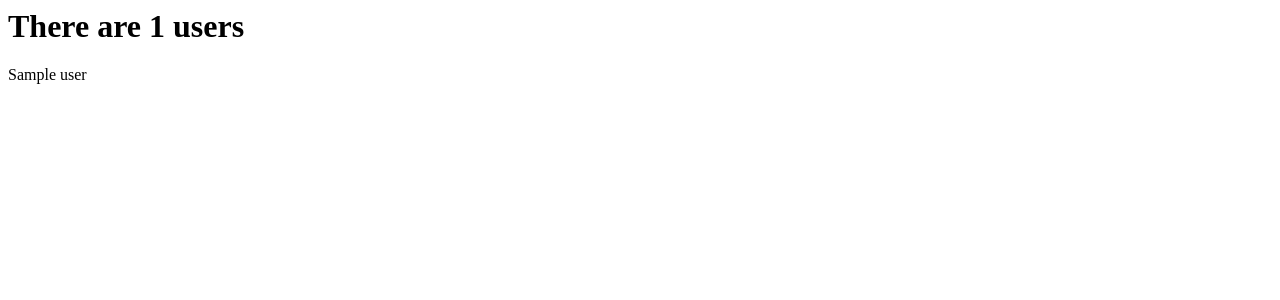
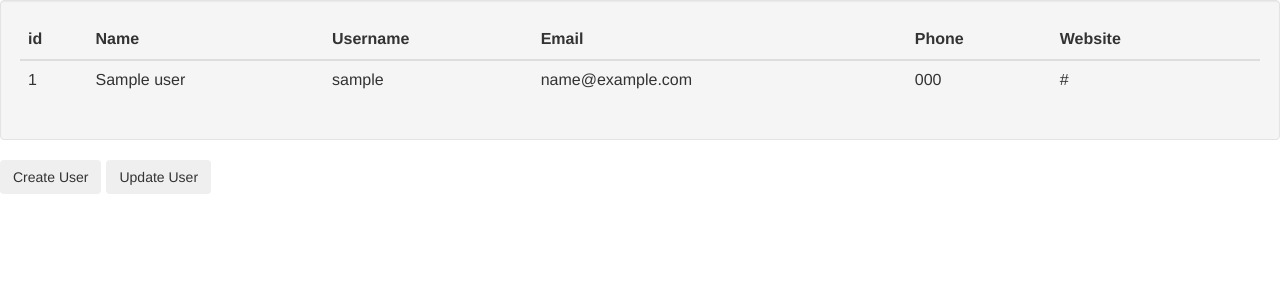
Before and after one commit to zkatemor/users-api, a Python web app: template templates/index.html in a window 1280 px wide. Shown: the top 300 px of the page. Run offline with Jinja, Linux system fonts and the light colour scheme; the template is opened without the code that fills it: most values are stand-ins (such as "Sample title", 1, 10 or a date in 2020); some libraries are stand-ins or nearby versions.

Commit message:
create html-table + get users

```diff
--- a/config.py
+++ b/config.py
@@ -4,6 +4,6 @@ import os
 class Config:
     DEBUG = True
     APPLICATION_DIR = os.path.dirname(os.path.realpath(__file__))
-    SQL_ALCHEMY_DB_URL = 'sqlite:///%s/users.db?check_same_thread=False' % APPLICATION_DIR
-    CELERY_BROKER_URL = 'redis://localhost:6379'
-    CELERY_RESULT_BACKEND = 'redis://localhost:6379'
+    SQLALCHEMY_DATABASE_URI = 'sqlite:///%s/users.db?check_same_thread=False' % APPLICATION_DIR
+    CELERY_BROKER_URL = 'redis://localhost:6379/0'
+    CELERY_RESULT_BACKEND = 'redis://localhost:6379/0'
--- a/templates/index.html
+++ b/templates/index.html
@@ -1,17 +1,45 @@
 <html>
 <head>
+    <link href="//netdna.bootstrapcdn.com/twitter-bootstrap/2.3.2/css/bootstrap-combined.min.css"
+          rel="stylesheet" id="bootstrap-css">
     <title>Flask Sample</title>
 </head>
 <body>
-        <div id="posts">
-            <h1>There are {{ users | length }} users</h1>
+<div>
+    <div class="well">
+        <table class="table">
+            <thead>
+            <tr>
+                <th>id</th>
+                <th>Name</th>
+                <th>Username</th>
+                <th>Email</th>
+                <th>Phone</th>
+                <th>Website</th>
+                <th style="width: 36px;"></th>
+            </tr>
+            </thead>
+            <tbody>
             {% for user in users %}
-            <div>
-                <div>
-                    <div>{{ users[user.id - 1].name }}</div>
+            <tr>
+                <td>{{ user.id }}</td>
+                <td>{{ user.name }}</td>
+                <td>{{ user.username }}</td>
+                <td>{{ user.email }}</td>
+                <td>{{ user.phone }}</td>
+                <td>{{ user.website }}</td>
+                <td>
+                    <a href="#deleteUser" role="button" data-toggle="delete"><i class="icon-remove"></i></a>
+                </td>
+            </tr>
+            {% endfor %}
+            </tbody>
+        </table>
     </div>
+    <div class="btn-toolbar">
+        <button class="btn">Create User</button>
+        <button class="btn">Update User</button>
     </div>
-            {% endfor %}
 </div>
 </body>
 </html>
```
Also changed, not shown: __init__.py (+10 -0 lines), app.py (+3 -12 lines), model.py (+9 -2 lines), tasks.py (+10 -3 lines). Lines whose indentation alone changed are shown as unchanged.
